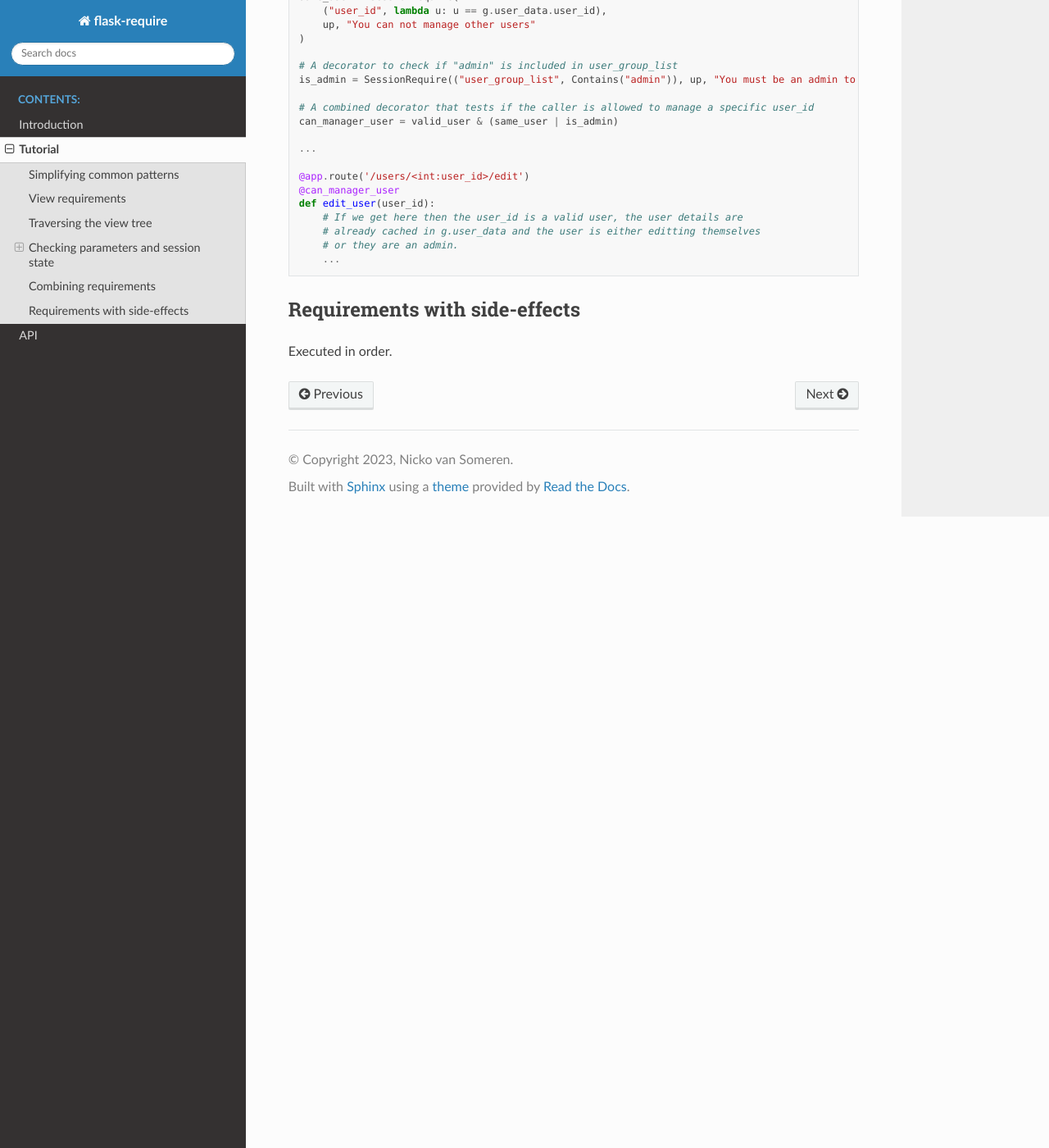
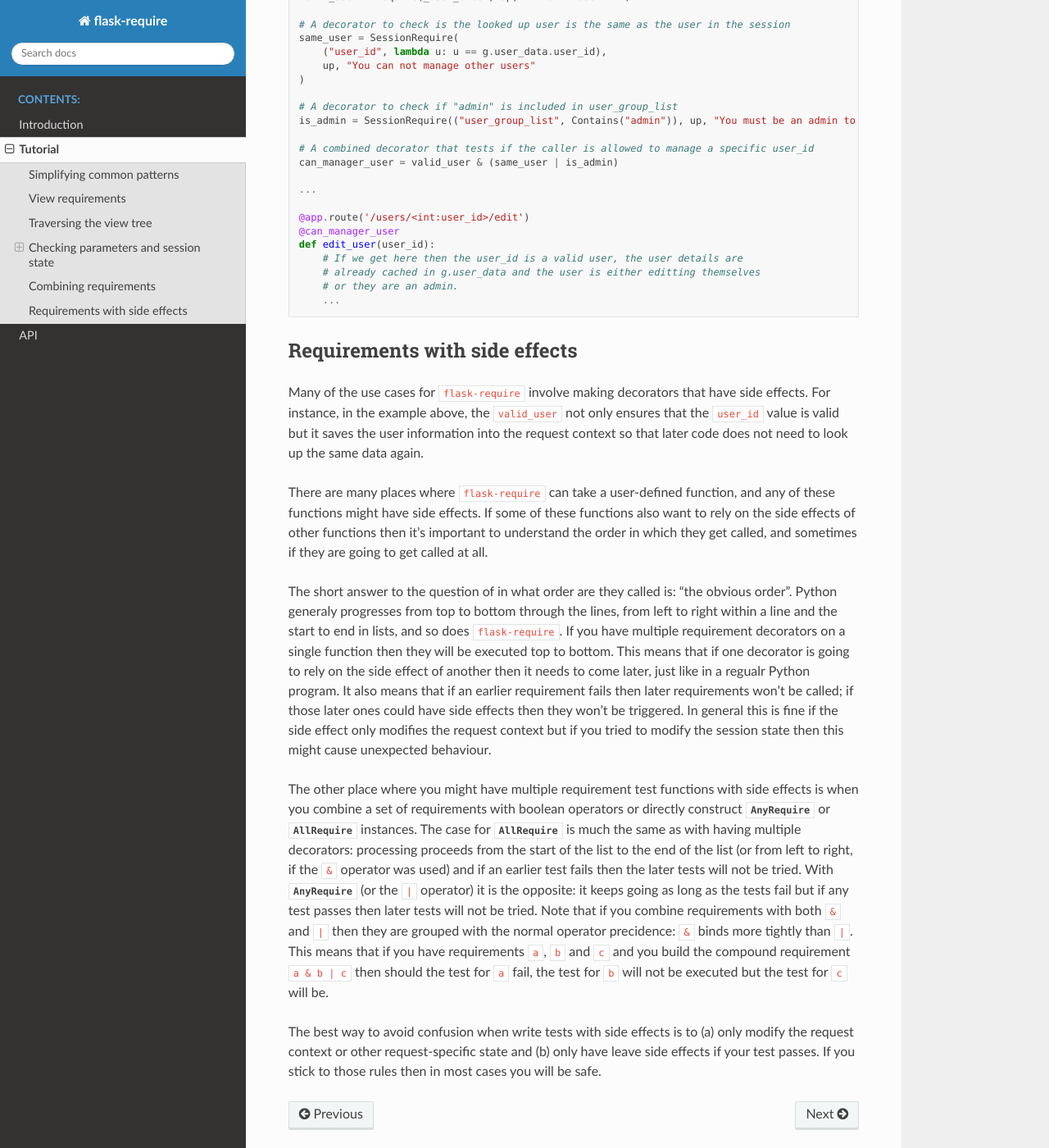
Before and after one commit to nickovs/flask-require, a Sphinx documentation site: the page built from docs/tutorial.rst, in a window 1280 px wide and 1400 px high, scrolled down 6260 px. Shown: the whole window at 82% size. Built offline with Sphinx 7.4.7 and the Read the Docs theme 2.0.0, drawn with Linux system fonts in a browser that asks for light colours; some of the changed text lies outside the part shown.

Commit message:
Added a tutorial section on requirements with side effects.
Updated README.rst to include a link to ReadTheDocs.

```diff
--- a/README.rst
+++ b/README.rst
@@ -9,6 +9,10 @@ providing fine-grain access control to the set of views delivered by the web app
 The :code:`flask-require` module aims to make it quicker and easier to implement rigerous access
 control to views and API endpoints, while at the same time reducing the amount of typing and
 "boilerplate" code needed to carry out common tasks.
+
+Full documentation and a tutorial can be found on
+`ReadTheDocs <https://flask-require.readthedocs.io/en/latest/index.html>`_.
+
 
 Examples
 --------
--- a/docs/tutorial.rst
+++ b/docs/tutorial.rst
@@ -173,7 +173,7 @@ are looked up in the request context rather than the session context.
     is destroyed when the request processing finishes. For :class:`.ContextRequire`
     to be useful some code needs to have run before the decorator is executed.
     Fortunately the test functions called by :class:`.Require` and its subclasses
-    can have side-effects that modify the request context :py:attr:`flask.g`.
+    can have side effects that modify the request context :py:attr:`flask.g`.
     This allows you to write tests that put data into :py:attr:`flask.g` and
     then have later decorators that check values in that context.
 
@@ -292,7 +292,10 @@ fail will be used.
     executed.
 
 As a convenience the boolean :code:`|` (or) and :code:`&` (and) operators can be used
-to combine requirements if you don't want to provide a new target or message.
+to combine requirements if you don't want to provide a new target or message. Note that
+although these are acting as boolean rather than bitwise operators, you need to use the
+single :code:`|` and :code:`&` rather than the double  :code:`||` and :code:`&&`, since
+those operators can not be overridden by a class.
 
 .. code-block:: python
 
@@ -326,7 +329,42 @@ to combine requirements if you don't want to provide a new target or message.
         ...
 
 
-Requirements with side-effects
+Requirements with side effects
 ------------------------------
 
-Executed in order.
+Many of the use cases for :code:`flask-require` involve making decorators that have side effects.
+For instance, in the example above, the :code:`valid_user` not only ensures that the :code:`user_id`
+value is valid but it saves the user information into the request context so that later code does
+not need to look up the same data again.
+
+There are many places where :code:`flask-require` can take a user-defined function, and any of these
+functions might have side effects. If some of these functions also want to rely on the side effects
+of other functions then it's important to understand the order in which they get called, and sometimes
+if they are going to get called at all.
+
+The short answer to the question of in what order are they called is: "the obvious order". Python
+generaly progresses from top to bottom through the lines, from left to right within a line and the
+start to end in lists, and so does :code:`flask-require`. If you have multiple requirement decorators
+on a single function then they will be executed top to bottom. This means that if one decorator is
+going to rely on the side effect of another then it needs to come later, just like in a regualr Python
+program. It also means that if an earlier requirement fails then later requirements won't be called;
+if those later ones could have side effects then they won't be triggered. In general this is fine if
+the side effect only modifies the request context but if you tried to modify the session state then
+this might cause unexpected behaviour.
+
+The other place where you might have multiple requirement test functions with side effects is when
+you combine a set of requirements with boolean operators or directly construct :class:`.AnyRequire`
+or :class:`.AllRequire` instances. The case for :class:`.AllRequire` is much the same as with
+having multiple decorators: processing proceeds from the start of the list to the end of the list
+(or from left to right, if the :code:`&` operator was used) and if an earlier test fails then the
+later tests will not be tried. With :class:`.AnyRequire` (or the :code:`|` operator) it is the
+opposite: it keeps going as long as the tests fail but if any test passes then later tests will
+not be tried. Note that if you combine requirements with both :code:`&` and :code:`|` then they
+are grouped with the normal operator precidence: :code:`&` binds more tightly than :code:`|`. This
+means that if you have requirements :code:`a`, :code:`b` and :code:`c` and you build the compound
+requirement :code:`a & b | c` then should the test for :code:`a` fail, the test for :code:`b` will
+not be executed but the test for :code:`c` will be.
+
+The best way to avoid confusion when write tests with side effects is to (a) only modify the
+request context or other request-specific state and (b) only have leave side effects if your
+test passes. If you stick to those rules then in most cases you will be safe.
```
